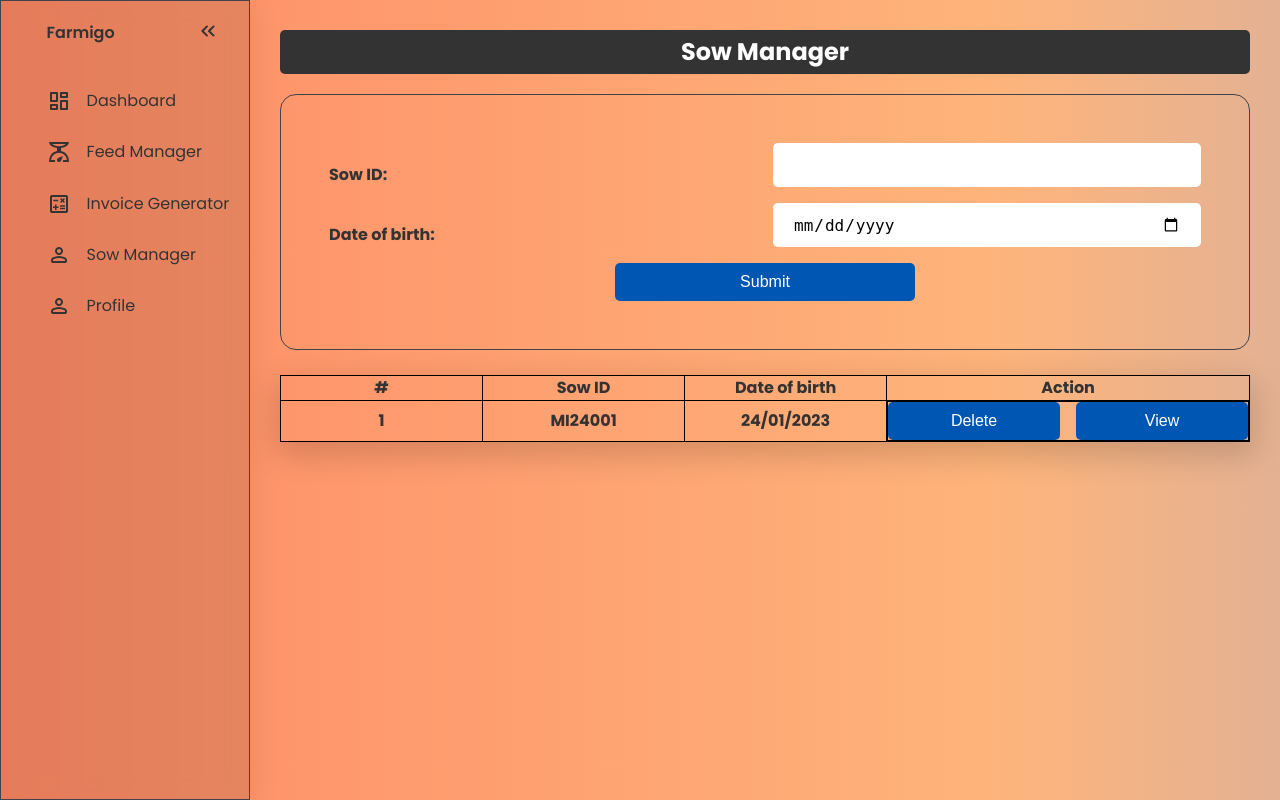
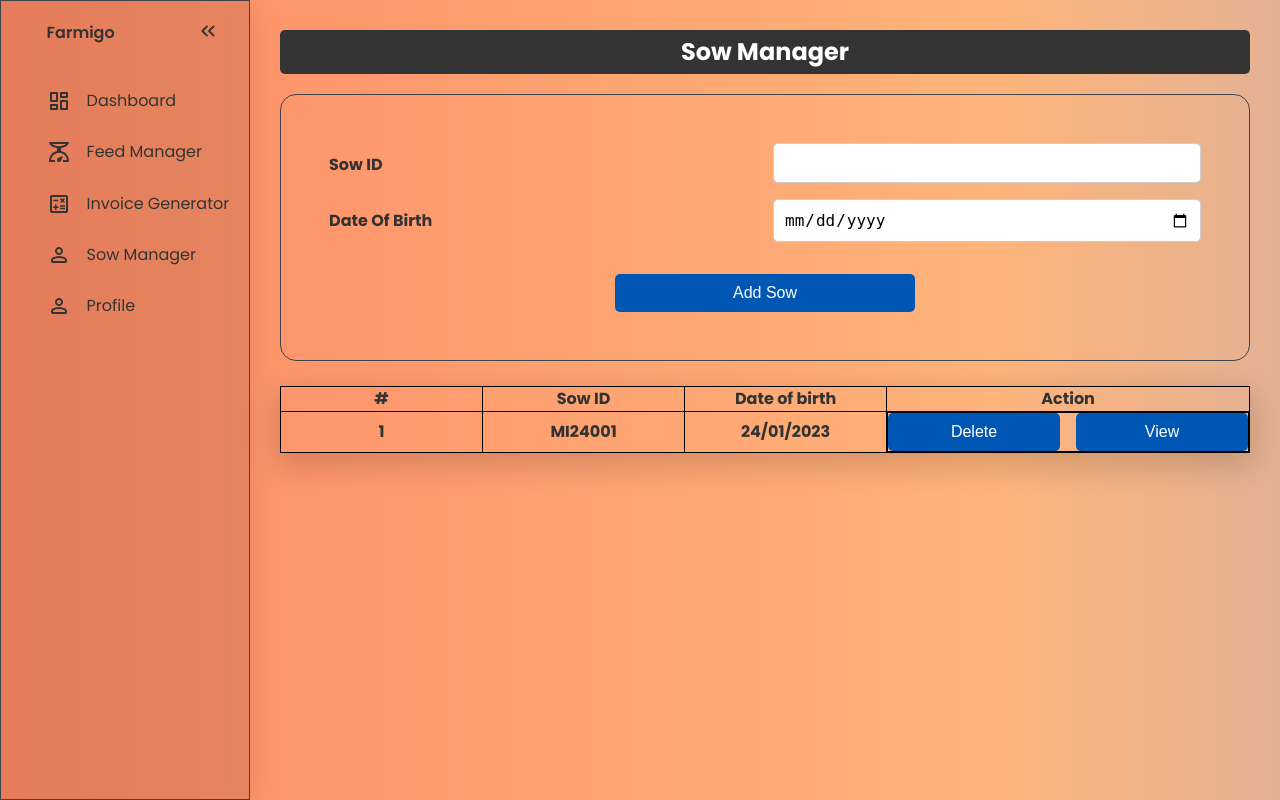
Before and after one commit to WhiteHatOracle/python-pig-management-system, a Flask app: page /sow-manager in a window 1280 px wide. Run offline with Flask 3, Linux system fonts and the light colour scheme; lists and menus that the app fills with data are empty.

Commit message:
the sow form is done

```diff
--- a/Templates/sows.html
+++ b/Templates/sows.html
@@ -10,18 +10,21 @@
 {% block content %}
 <main>
     <h2 id="header">Sow Manager</h2>
-    <div class="container sow-form">
-        <form action="">
-            <label for="sow id">Sow ID:</label>
-            <input type="text" id="sow-id">
-            <label for="Date of birth">Date of birth:</label>
-            <input type="date" id="date">
-            <div class="sumbitBTN">
-                <input type="submit" id="submit">
-            </div>
-        </form>
-    </div>
-    <table class="sow-table">
+    <form action="?scroll=sowTable" class="container" method="POST">
+        {{ form.hidden_tag() }}
+
+        <label for="sowID">Sow ID</label>
+        {{ form.sowID(autocomplete="off") }}
+
+        <label for="DOB">Date Of Birth</label>
+        {{ form.DOB(autocomplete="off") }}
+
+        <div class="submitBTN">
+            {{ form.submit}}
+        </div>
+
+    </form>
+    <table class="sow-table" id="sowTable">
         <thead>
             <tr>
                 <th>#</th>
@@ -42,5 +45,16 @@
             </tr>
         </tbody>
     </table>
+    <script>
+        window.addEventListener('load', function () {
+            const urlParams = new URLSearchParams(window.location.search);
+            if (urlParams.get('scroll') === 'sowTable') {
+                const resultsDiv = document.getElementById('sowTable');
+                if (resultsDiv) {
+                    resultsDiv.scrollIntoView({ behavior: 'smooth' });
+                }
+            }
+        });
+    </script>
 </main>
 {% endblock %}
--- a/app.py
+++ b/app.py
@@ -2,7 +2,7 @@ from flask import Flask, render_template, url_for, redirect, flash, make_respons
 from flask_sqlalchemy import SQLAlchemy
 from flask_login import UserMixin, LoginManager, login_user, login_required, logout_user
 from flask_wtf import FlaskForm
-from wtforms import StringField, PasswordField, SubmitField, BooleanField, IntegerField, DecimalField, TextAreaField
+from wtforms import StringField, PasswordField, SubmitField, BooleanField, IntegerField, DecimalField, TextAreaField, DateField
 from wtforms.validators import InputRequired, Length, ValidationError, DataRequired
 from flask_bcrypt import Bcrypt
 from datetime import timedelta
@@ -36,6 +36,13 @@ class User(db.Model, UserMixin):
     id = db.Column(db.Integer, primary_key=True)
     username = db.Column(db.String(20), nullable = False, unique=True, index = True) # Indexed for quick lookup
     password = db.Column(db.String(80), nullable = False)
+
+
+# Define sow management form
+class SowForm(FlaskForm):
+    sowID = StringField(validators=[InputRequired(), Length(min=3,max=20)])
+    DOB = DateField(validators=[InputRequired()])
+    submit = SubmitField("Add Sow")
 
 # Define registration form
 class RegisterForm(FlaskForm):
@@ -305,7 +312,8 @@ def generate_invoice_pdf(company_name, invoice_number, invoice_data, total_cost)
 
 @app.route("/sow-manager", methods=['GET','POST'])
 def sows():
-    return render_template('sows.html')
+    form=SowForm()
+    return render_template('sows.html', form=form)
 
 # Run the app
 if __name__ == '__main__':
--- a/static/css/sows.css
+++ b/static/css/sows.css
@@ -15,15 +15,34 @@
 
 form{
     display: grid;
-    grid-template-columns: repeat(2, 2fr);
+    grid-template-columns: repeat(2, 1fr);
     gap: 1rem;
 }
-.sumbitBTN{
-    display: flex;
-    grid-column: 1/-1;
-    justify-content: center;
+label {
+    font-weight: bold;
+    margin: 10px 0 0 0;
 }
-form #submit{
+
+input[type="text"], input[type="date"] {
+    padding: 10px;
+    font-size: 16px;
+    border: 1px solid #ccc;
+    border-radius: 5px;
+    min-width: 100%;
+    box-sizing: border-box;
+}
+
+input[type="text"]:focus, input[type="date"]:focus {
+    border-color: #0056b3;
+    outline: none;
+}
+.submitBTN {
+    grid-column: 1 / -1; /* Make the div span across all columns */
+    display: flex; /* Use flexbox for centering the button */
+    justify-content: center; /* Center horizontally */
+    margin-top: 1rem; /* Optional spacing above the button */
+}
+.submitBTN input[type="submit"] {
     padding: 10px 20px;
     font-size: 16px;
     color: #fff;
@@ -34,30 +53,10 @@ form #submit{
     cursor: pointer;
     transition: background-color 0.3s;
 }
-#submit:hover{
+
+.submitBTN input[type="submit"]:hover {
     transform: translateY(-3px);
     background-color: #003d82;
-}
-
-#sow-id{
-    background-color: #fff;
-    border: none;
-    font-size: 16px;
-    outline: none;
-    padding: 10px 20px;
-    border-radius: 5px;
-}
-#date{
-    font-size: 16px;
-    outline: none;
-    padding: 10px 20px;
-    border-radius: 5px;
-    border: none;
-}
-
-label{
-    font-weight: bold;
-    margin: 20px 0 0 0;
 }
 
 .sow-table {
```
